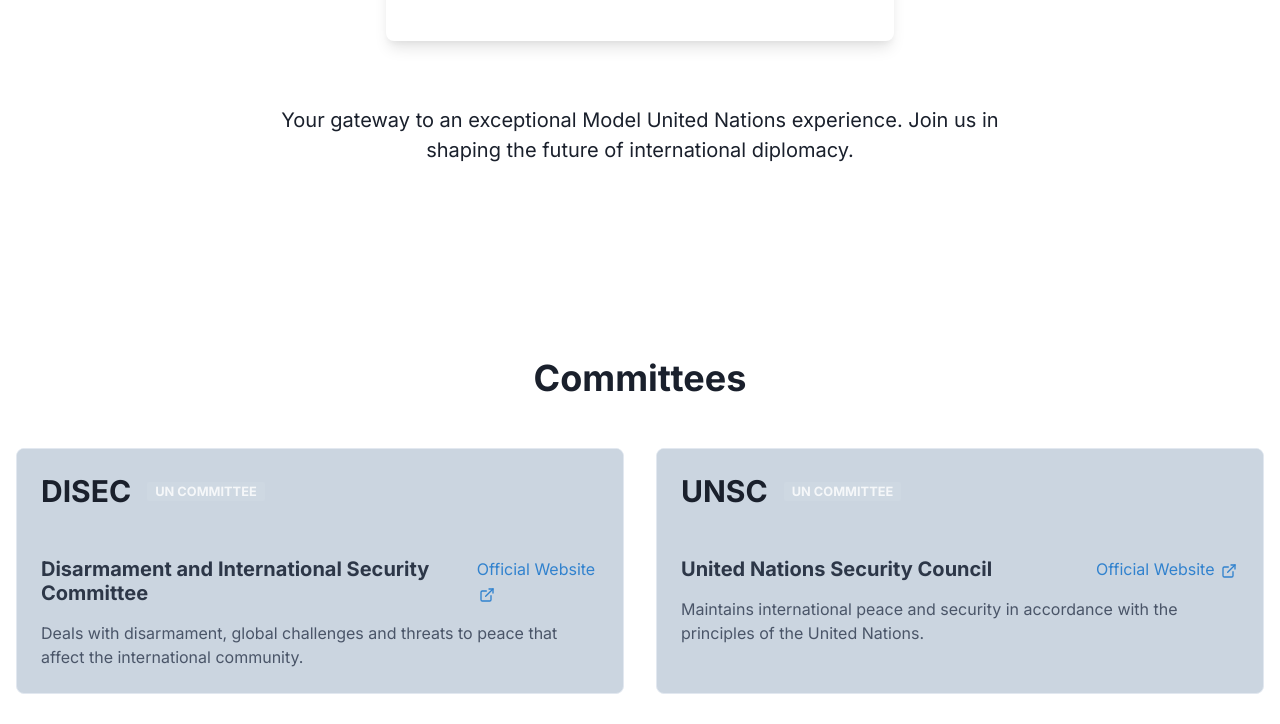
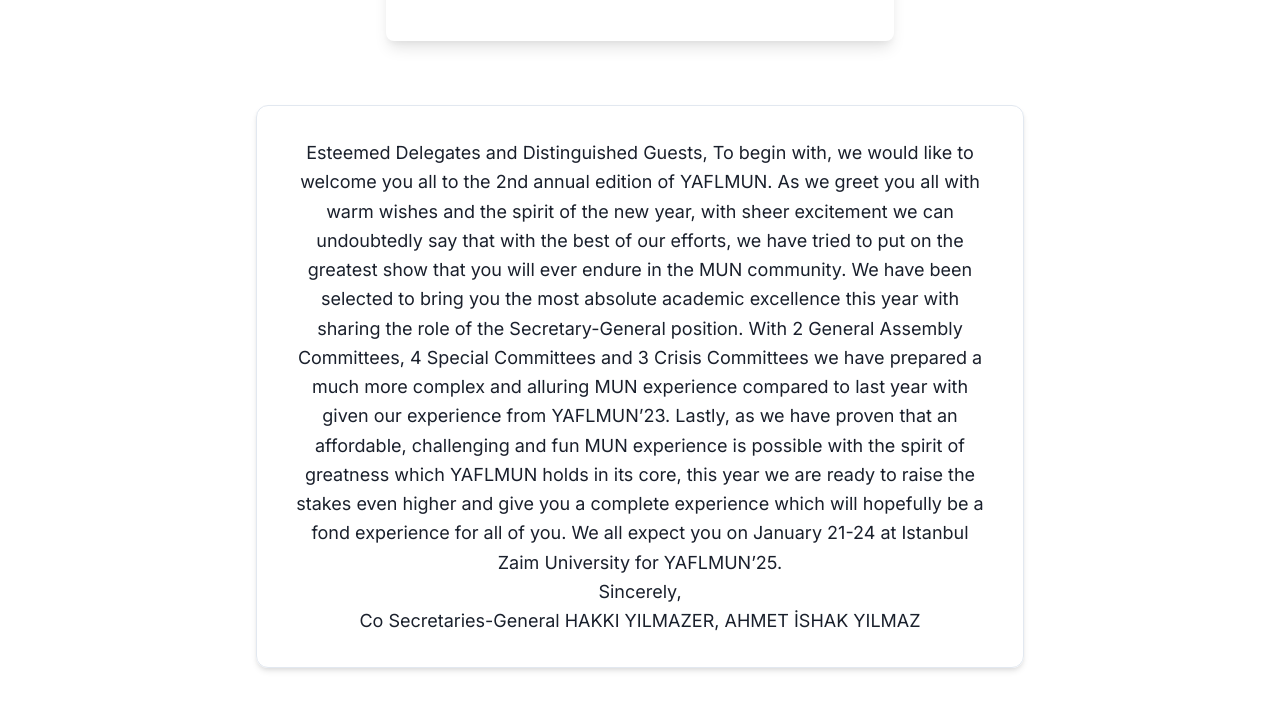
Before and after one commit to emirbartu/munhtml, a React (Vite) app: page / in a window 1280 px wide. Shown: the part 540-1264 px from the top of the page. Built offline with nearby package versions, Linux system fonts and the light colour scheme.

Commit message:
home page updates

```diff
--- a/src/components/Layout/Footer.jsx
+++ b/src/components/Layout/Footer.jsx
@@ -66,18 +66,8 @@
             <Heading as="h3" size="sm" mb={2}>Follow Us</Heading>
             <Stack direction={'row'} spacing={4}>
               <SocialButton
-                label={'Facebook'}
-                href={'https://facebook.com/templatemun'}
-                icon={<FaFacebook />}
-              />
-              <SocialButton
-                label={'Twitter'}
-                href={'https://twitter.com/templatemun'}
-                icon={<FaTwitter />}
-              />
-              <SocialButton
                 label={'Instagram'}
-                href={'https://instagram.com/templatemun'}
+                href={'https://www.instagram.com/yafl.mun25/'}
                 icon={<FaInstagram />}
               />
               <SocialButton
--- a/src/components/Venue/Map.jsx
+++ b/src/components/Venue/Map.jsx
@@ -18,7 +18,7 @@
           position="relative"
         >
           <iframe
-            src="https://www.google.com/maps/embed?pb=!1m18!1m12!1m3!1d3022.1842268811736!2d-73.98570684945891!3d40.74841797922864!2m3!1f0!2f0!3f0!3m2!1i1024!2i768!4f13.1!3m3!1m2!1s0x89c259a9b3117469%3A0xd134e199a405a163!2sEmpire%20State%20Building!5e0!3m2!1sen!2sus!4v1645134827162!5m2!1sen!2sus"
+            src="https://www.google.com/maps/embed?pb=!1m18!1m12!1m3!1d2128.1593010929673!2d28.788423288423424!3d41.032436938082746!2m3!1f0!2f0!3f0!3m2!1i1024!2i768!4f13.1!3m3!1m2!1s0x14caa438a39f52db%3A0xa4eb20ddc406fa96!2s%C4%B0stanbul%20Sabahattin%20Zaim%20%C3%9Cniversitesi!5e0!3m2!1str!2str!4v1732816606316!5m2!1str!2str"
             width="100%"
             height="100%"
             style={{ border: 0 }}
--- a/src/components/Venue/Transport.jsx
+++ b/src/components/Venue/Transport.jsx
@@ -69,7 +69,7 @@
           <Heading size="sm" mb={4}>Location Details:</Heading>
           <Box display="flex" alignItems="center">
             <Icon as={MdLocationOn} color={iconColor} boxSize={6} mr={2} />
-            <Text>123 MUN Street, Conference Center<br />City, State 12345</Text>
+            <Text>Halkalı Merkez, Halkalı, 34303 <br />Küçükçekmece/İstanbul</Text>
           </Box>
         </Box>
       </VStack>
--- a/src/pages/Home.jsx
+++ b/src/pages/Home.jsx
@@ -49,8 +49,22 @@
         </Heading>
         <CountdownTimer />
         <Text fontSize="xl" maxW="container.md">
-          Your gateway to an exceptional Model United Nations experience.
-          Join us in shaping the future of international diplomacy.
+        <Box
+          p={8}
+          borderRadius="xl"
+          borderWidth="1px"
+          boxShadow="md"
+        >
+          <Text fontSize="lg" lineHeight="tall">
+          Esteemed Delegates and Distinguished Guests,
+To begin with, we would like to welcome you all to the 2nd annual edition of YAFLMUN. As we greet you all with warm wishes and the spirit of the new year, with sheer excitement we can undoubtedly say that with the best of our efforts, we have tried to put on the greatest show that you will ever endure in the MUN community.
+We have been selected to bring you the most absolute academic excellence this year with sharing the role of the Secretary-General position. With 2 General Assembly Committees, 4 Special Committees and 3 Crisis Committees we have prepared a much more complex and alluring MUN experience compared to last year with given our experience from YAFLMUN’23.
+Lastly, as we have proven that an affordable, challenging and fun MUN experience is possible with the spirit of greatness which YAFLMUN holds in its core, this year we are ready to raise the stakes even higher and give you a complete experience which will hopefully be a fond experience for all of you.
+We all expect you on January 21-24 at Istanbul Zaim University for YAFLMUN’25. <br />
+Sincerely, <br />Co Secretaries-General
+HAKKI YILMAZER, AHMET İSHAK YILMAZ
+          </Text>
+        </Box>
         </Text>
       </VStack>
 
```
